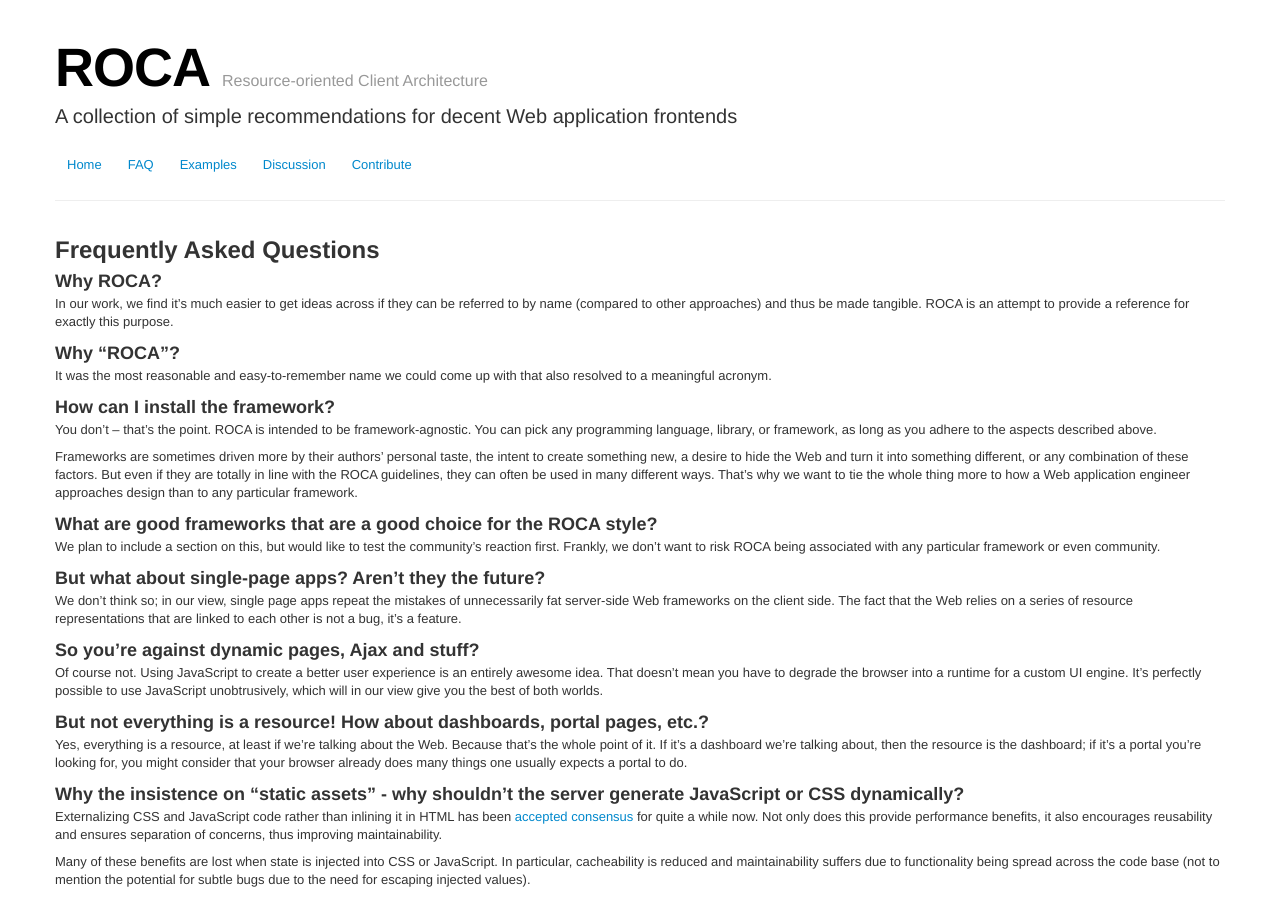
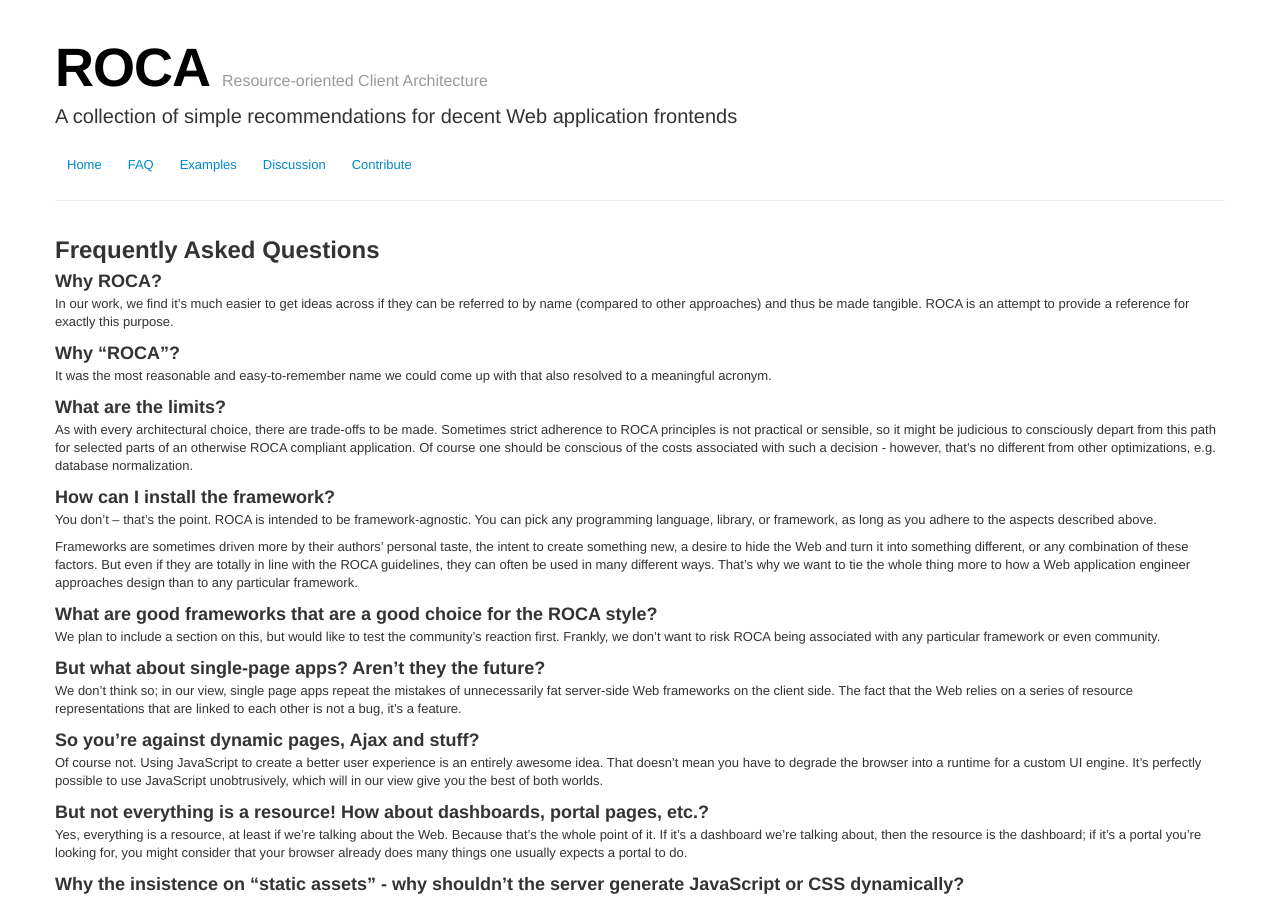
Before and after one commit to innoq/ROCA, a Jekyll site: the page built from faq.md, in a window 1280 px wide and 900 px high. Built offline with Jekyll 4.4.1, drawn with Linux system fonts in a browser that asks for light colours.

Commit message:
added FAQ on limits and conscious departure as optimization

```diff
--- a/faq.md
+++ b/faq.md
@@ -17,6 +17,15 @@ to provide a reference for exactly this purpose.
 
 It was the most reasonable and easy-to-remember name we could
 come up with that also resolved to a meaningful acronym.
+
+### What are the limits?
+
+As with every architectural choice, there are trade-offs to be made. Sometimes
+strict adherence to ROCA principles is not practical or sensible, so it might be
+judicious to consciously depart from this path for selected parts of an
+otherwise ROCA compliant application. Of course one should be conscious of the
+costs associated with such a decision - however, that's no different from other
+optimizations, e.g. database normalization.
 
 ### How can I install the framework?
 
```
